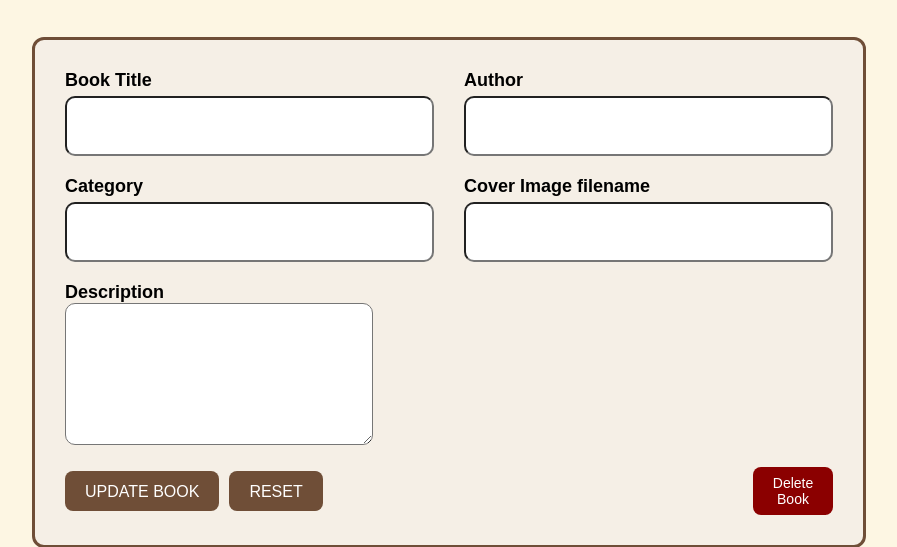
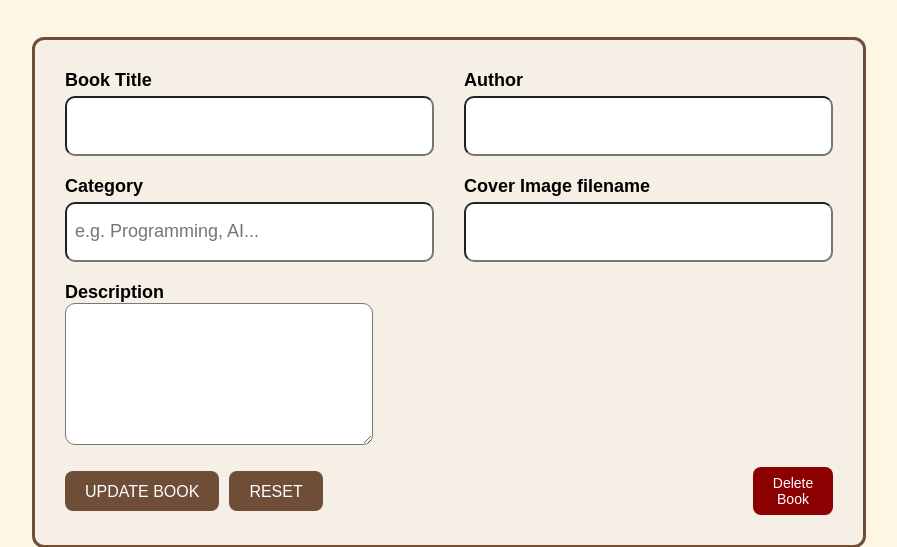
Before and after one commit to Nourhasann/online_library_website, a Django app: template library/templates/library/edit_book.html in a window 1280 px wide. Shown: the part 240-787 px from the top of the page, without its empty margins (191-1088 px from the left). Run offline with Django 5.2, Linux system fonts and the light colour scheme; the template is opened without the code that fills it: most values are stand-ins (such as "Sample title", 1, 10 or a date in 2020).

Commit message:
Update edit_book.html

```diff
--- a/library/templates/library/edit_book.html
+++ b/library/templates/library/edit_book.html
@@ -27,9 +27,10 @@
         </div>
         <div class="form-row">
             <div class="form-column">
-                <label>Category</label>
-                <input type="text" name="category" value="{{ form.category.value|default:'' }}">
-            </div>
+    <label>Category</label>
+    <input type="text" name="category" value="{{ form.category.value|default:'' }}" placeholder="e.g. Programming, AI...">
+</div>
+
             <div class="form-column">
                 <label>Cover Image filename</label>
                 <input type="text" name="cover_image" value="{{ form.cover_image.value|default:'' }}">
```
